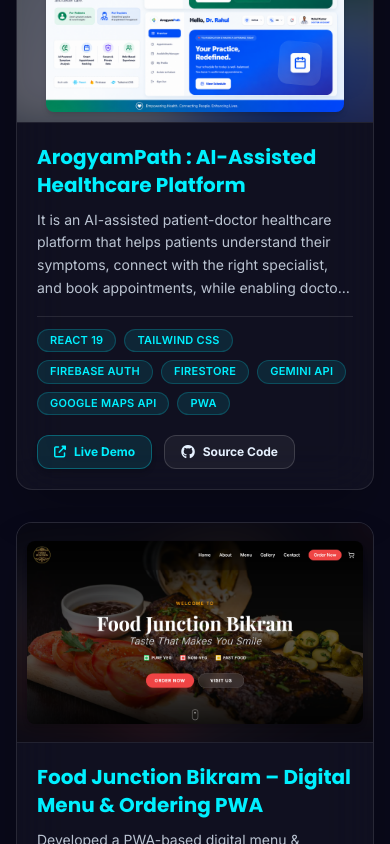
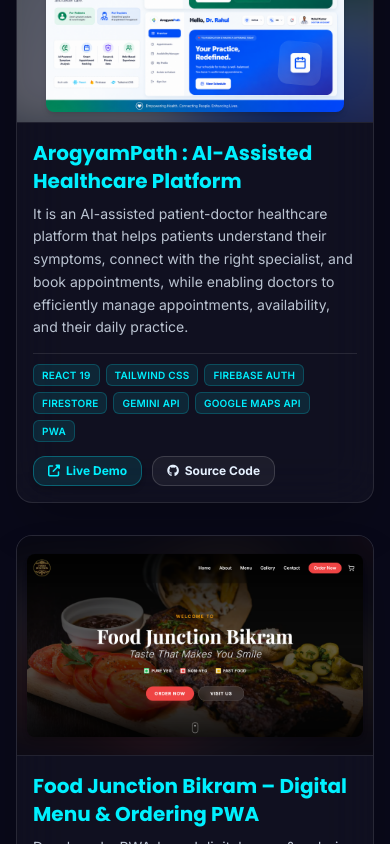
Before and after one commit to Swatantraraj19/Swatantra_Portfolio, a React (Vite) app: page / in a window 390 px wide. Shown: the part 4740-5584 px from the top of the page. Built offline with nearby package versions, Linux system fonts and the light colour scheme.

Commit message:
Show full project description without truncation and make tags compact on mobile

```diff
--- a/src/components/Contact.jsx
+++ b/src/components/Contact.jsx
@@ -11,7 +11,7 @@
           <div className="pt-2">
             <a
               href="mailto:swatantrarajsingh1901@gmail.com"
-              className="btn-premium px-10 py-4 text-base sm:text-lg font-bold tracking-wide transition-all duration-300 shadow-xl"
+              className="btn-premium px-4 py-2 text-base sm:text-lg font-bold tracking-wide transition-all duration-300 shadow-xl"
             >
               Contact Me
             </a>
--- a/src/components/Projects.jsx
+++ b/src/components/Projects.jsx
@@ -2,7 +2,7 @@
   const projectList = [
     {
       title: "ArogyamPath :  AI-Assisted Healthcare Platform",
-      desc: "It is an AI-assisted patient-doctor healthcare platform that helps patients understand their symptoms, connect with the right specialist, and book appointments, while enabling doctors to efficiently manage appointments, availability, and their daily practice",
+      desc: "It is an AI-assisted patient-doctor healthcare platform that helps patients understand their symptoms, connect with the right specialist, and book appointments, while enabling doctors to efficiently manage appointments, availability, and their daily practice.",
       tags: ["React 19","Tailwind CSS","Firebase Auth","Firestore","Gemini API","Google Maps API","PWA"],
       img: "/arogyampath.png",
       demo: "https://arogyampath.vercel.app/",
@@ -76,23 +76,23 @@
             </div>
 
             {/* Content Container */}
-            <div className="p-5 sm:p-6 lg:p-7 flex-1 flex flex-col justify-between text-left space-y-4">
-              <div className="space-y-2.5">
+            <div className="p-4 sm:p-6 lg:p-7 flex-1 flex flex-col justify-between text-left space-y-3.5 sm:space-y-4">
+              <div className="space-y-2">
                 <h3 className="text-xl sm:text-2xl font-bold text-brand-primary group-hover:text-white transition-colors">
                   {project.title}
                 </h3>
-                <p className="text-brand-light/80 text-sm sm:text-base leading-relaxed line-clamp-4 md:line-clamp-3">
+                <p className="text-brand-light/80 text-sm sm:text-base leading-relaxed">
                   {project.desc}
                 </p>
               </div>
 
-              <div className="space-y-4 pt-3 md:pt-4 border-t border-white/10">
-                {/* Tech Tags */}
-                <div className="flex flex-wrap gap-2">
+              <div className="space-y-3 pt-2.5 md:pt-4 border-t border-white/10">
+                {/* Tech Tags - Compact layout */}
+                <div className="flex flex-wrap gap-1.5 sm:gap-2">
                   {project.tags.map(tag => (
                     <span
                       key={tag}
-                      className="text-[11px] font-semibold tracking-wide text-brand-primary bg-brand-primary/10 border border-brand-primary/20 px-3 py-0.5 rounded-full uppercase"
+                      className="text-[10px] sm:text-[11px] font-semibold tracking-wide text-brand-primary bg-brand-primary/10 border border-brand-primary/20 px-2 sm:px-2.5 py-0.5 rounded-md uppercase"
                     >
                       {tag}
                     </span>
@@ -100,13 +100,13 @@
                 </div>
 
                 {/* Action Links */}
-                <div className="flex flex-wrap items-center gap-3 pt-1">
+                <div className="flex flex-wrap items-center gap-2.5 pt-0.5">
                   {project.demo && (
                     <a
                       href={project.demo}
                       target="_blank"
                       rel="noopener noreferrer"
-                      className="inline-flex items-center gap-2 px-4 py-2 rounded-xl bg-brand-primary/10 text-brand-primary border border-brand-primary/30 hover:bg-brand-primary hover:text-black font-bold text-xs sm:text-sm transition-all duration-300 shadow-md"
+                      className="inline-flex items-center gap-1.5 px-3.5 py-1.5 sm:px-4 sm:py-2 rounded-xl bg-brand-primary/10 text-brand-primary border border-brand-primary/30 hover:bg-brand-primary hover:text-black font-bold text-xs sm:text-sm transition-all duration-300 shadow-md"
                     >
                       <i className="fas fa-external-link-alt text-xs"></i>
                       <span>Live Demo</span>
@@ -117,9 +117,9 @@
                       href={project.github}
                       target="_blank"
                       rel="noopener noreferrer"
-                      className="inline-flex items-center gap-2 px-4 py-2 rounded-xl bg-white/5 text-brand-light border border-white/15 hover:border-brand-primary/50 hover:text-brand-primary font-bold text-xs sm:text-sm transition-all duration-300"
+                      className="inline-flex items-center gap-1.5 px-3.5 py-1.5 sm:px-4 sm:py-2 rounded-xl bg-white/5 text-brand-light border border-white/15 hover:border-brand-primary/50 hover:text-brand-primary font-bold text-xs sm:text-sm transition-all duration-300"
                     >
-                      <i className="fab fa-github text-sm"></i>
+                      <i className="fab fa-github text-xs sm:text-sm"></i>
                       <span>Source Code</span>
                     </a>
                   )}
```
